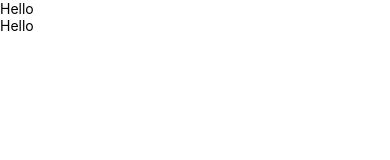
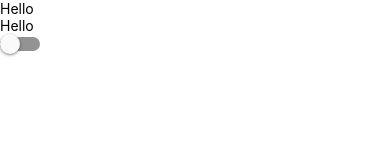
Before and after one commit to josh432/react_native_app, a React Native app in the folder myapp/: screen / in a window 390 px wide. Shown: the top 160 px of the page. Built offline with nearby package versions, Linux system fonts and the light colour scheme.

Commit message:
use of switch component

```diff
--- a/myapp/components/Component3/Component3.js
+++ b/myapp/components/Component3/Component3.js
@@ -1,17 +1,28 @@
 import React, { Component } from "react";
-import { AppRegistry, Text, View, TextInput } from "react-native";
+import { AppRegistry, Text, View, TextInput, Switch } from "react-native";
 
 export default class Component3 extends Component {
   constructor() {
     super();
     this.state = {
-      textValue: "Hello"
+      textValue: "Hello",
+      switchValue: false
     };
   }
 
   onChangeText(value) {
     this.setState({
       textValue: value
+    });
+  }
+
+  onSubmit() {
+    console.log("Input Sumbitted...");
+  }
+
+  onSwitchChange(value) {
+    this.setState({
+      switchValue: value
     });
   }
   render() {
@@ -21,8 +32,13 @@ export default class Component3 extends Component {
           placeholder="Enter Text"
           value={this.state.textValue}
           onChangeText={value => this.onChangeText(value)}
+          onSubmitEditing={this.onSubmit}
         />
         <Text>{this.state.textValue}</Text>
+        <Switch
+          value={this.state.switchValue}
+          onValueChange={value => this.onSwitchChange(value)}
+        />
       </View>
     );
   }
```
